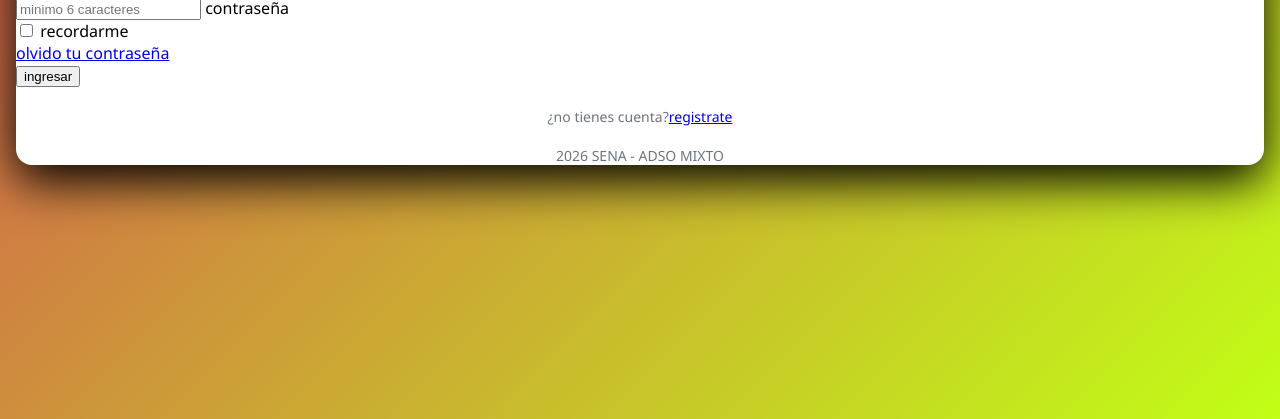
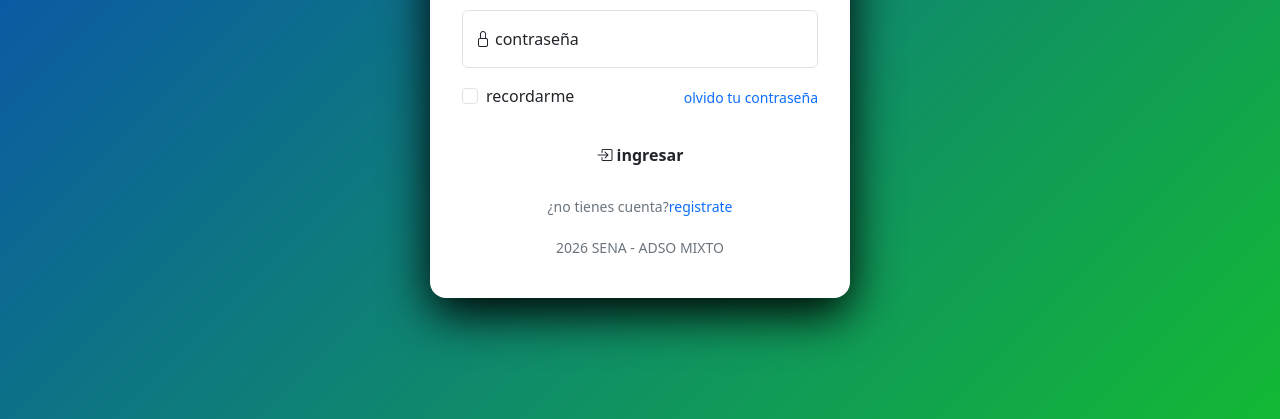
Before and after one commit to luiseduardoardila26/inventario_html_leba, a plain HTML site: page index.html in a window 1280 px wide. Shown: the part 381-800 px from the top of the page. Drawn offline with nearby package versions, Linux system fonts and the light colour scheme.

Commit message:
cambios en el dashboard y aplicando el bootstrap

```diff
--- a/css/estilo.css
+++ b/css/estilo.css
@@ -4,9 +4,9 @@
 
 /* variables de marca es decir las generales*/
 :root {/* es la raiz del documento las variables declaradas aqui sirven para toda la pagina*/
-    --sena-verde: #c1ff15;/*toda variable inicia con -- el color esta en hexadecimal pero lo podemos colocar en texto*/
-    --sena-verde-oscuro: #110de8;
-    --sena-azul:#d64856;
+    --sena-verde: #13b934;/*toda variable inicia con -- el color esta en hexadecimal pero lo podemos colocar en texto*/
+    --sena-verde-oscuro: #0d621e;
+    --sena-azul:#0945bc;
     --sidebar-ancho: 250px/*ancho del menu lateral px es la unidad*/
 
 }
@@ -30,21 +30,21 @@ body {/* afecta a todo el cuerpo de la pagina*/
 /*se usa junto a btn: class="btn btn-sena" */
 .btn-sena {
     /*color de texto*/
-    --bs-btn-bg: var(var(--sena-verde));
+    --bs-btn-bg: var(--sena-verde);
     /*color de borde*/
-    --bs-btn-border-color: var(var(--sena-verde));
+    --bs-btn-border-color: var(--sena-verde);
     /*texto con el mouse arriba*/
     --bs--hover-color: #fff;
     /*fondo con el mouse encima*/
-    --bs-btn-hover-bg: var(var(--sena-verde-oscuro));
+    --bs-btn-hover-bg: var(--sena-verde-oscuro);
     /*borde con el mouse encima*/
-    --bs-btn--border-color: var(var(--sena-verde-oscuro));
+    --bs-btn--border-color: var(--sena-verde-oscuro);
     /*texto mientras se hace clic*/
     --bs--btn--active-color: #fff;
     /*fondo mientras se hace clic*/
-    --bts-btn-active-bg: var(var(--sena-verde-oscuro));
+    --bts-btn-active-bg: var(--sena-verde-oscuro);
     /*borde mientras se hace clic*/
-    --bts-btn-active-border-color: var(var(--sena-verde-oscuro));
+    --bts-btn-active-border-color: var(--sena-verde-oscuro);
     /*cierra la regla*/
 }
 
@@ -96,15 +96,15 @@ body {/* afecta a todo el cuerpo de la pagina*/
 .login-card{
     width:100%;
     /*hasta 420px*/
-    max-width: 420;
+    max-width: 420px;
     /*fondo blanco*/
     background-color: #fff;
     /*esquinas redondeadas*/
     border-radius: 1rem;
     /*relleno superior*/
-    padding: 2.5 rem 2 rem;
+    padding: 2.5rem 2rem;
     /*el ancho incluye el relleno*/
-    box-sizing: boreder-box;
+    box-sizing: border-box;
     /*sombra*/
     box-shadow: 0 1rem 3rem rgba(0, 0, .25);
     /*cierre de regla*/
@@ -125,7 +125,7 @@ body {/* afecta a todo el cuerpo de la pagina*/
     /*centrado*/
     text-align: center;
     /*espacio inferior*/
-    margin-bottoom: 1.5rem;
+    margin-bottom: 1.5rem;
     /*cierre de regla*/
 }
 
@@ -159,11 +159,12 @@ body {/* afecta a todo el cuerpo de la pagina*/
 /*clase de <aside> del menu lateral*/
 .sidebar {
     /*fondo azul sena usamos !IMPORTANT porque en las pantallas grandes bootstrap pone offcanvas-lg con fondo transparente usando !important y solo asi podemos priorisarlo*/
-    backgroud-color: var(--sena-azul)!important;
+    background-color: var(--sena-azul)!important;
     /*texto en blanco del menu*/
     color: #fff;
     /*cierre de regla*/
 }
+
 /*enlaces del menu laterla*/
 .sidebar .nav-link {
     /*blanco al 75% los enlaces no activos se ven un poco apagados*/
@@ -231,7 +232,7 @@ body {/* afecta a todo el cuerpo de la pagina*/
     /*sin borde general*/
     border: 0;
     /*exepto una franja verde a la izquierda*/
-    border-left: 4px solid var(var(--sena-verde));
+    border-left: 4px solid var(--sena-verde);
     /*anima 0.2 segundo el movimiento y la sombra */
     transition: transform .2s box-shadow .2s;
 }
@@ -268,7 +269,7 @@ body {/* afecta a todo el cuerpo de la pagina*/
     align-items: center;
     justify-content: center;
     /*letras seminegritas*/
-    font-weight: 600;
+    font-weight: 600px;
     font-size:  .85rem;
     /*evita que el circulo se aplaste por falta de espacio*/
     flex-shrink: 0;
@@ -280,9 +281,9 @@ body {/* afecta a todo el cuerpo de la pagina*/
 .paginaation{
 --bs-paginacion-color: var(--sena-azul);
 /*fondo de pagina activa*/
---bs-pagination-active-bg: var(var(--sena-verde));
+--bs-pagination-active-bg: var(--sena-verde);
 /*borde de pagina activa*/
---bs-pagination-active-border-color: var(var(--sena-verde));
+--bs-pagination-active-border-color: var(--sena-verde);
 }
 
 /*tarjeta punteada que invita a crear una categoria nueva*/
--- a/index.html
+++ b/index.html
@@ -4,17 +4,24 @@
     <meta charset="UTF-8">
     <meta name="viewport" content="width=device-width, initial-scale=1.0">
     <title>iniciar sesion del inventario ADSO</title>
-        <link href="css/estilo.css" rel="stylesheet"><!--llama a los estilos peronalizados-->
+    <link href="css/estilo.css" rel="stylesheet"><!--llama a los estilos peronalizados-->
+    <!--css de bootstrap 5.2.2 desde url predeterminada-->
+    <link href="https://cdn.jsdelivr.net/npm/bootstrap@5.3.3/dist/css/bootstrap.min.css" rel="stylesheet">
+    <!--libreria de iconos en bootstrap-->
+    <link href="https://cdn.jsdelivr.net/npm/bootstrap-icons@1.11.3/font/bootstrap-icons.min.css" rel="stylesheet">
+
 </head>
 <body class="login-fondo">
 
     <main class="login-card"><!--contenido principal de la pagina-->
-        <header class="login-encabezado"><!--encabezado de login-->
+        <header
+        class="login-encabezado"><!--encabezado de login-->
             <!--icono de la tienda-->
-            <i class="bi bi -shop display-4 text-sena"></i>
+            <i class="bi bi-shop display-4 text-sena"></i>
             <h1 class="h3 fw-bold">inventario SENA</h1>
             <p class="text-secondary mb-0">ingresa sus credenciales para continuar</p>
         </header>
+
         <form action="dashboar.html" method="get">
         <!--form crea un formulario que se envia y nos lleva a dashboard, method nos envia la informacion con get-->
 
```
Also changed, not shown: dashboar.html (+36 -0 lines).
